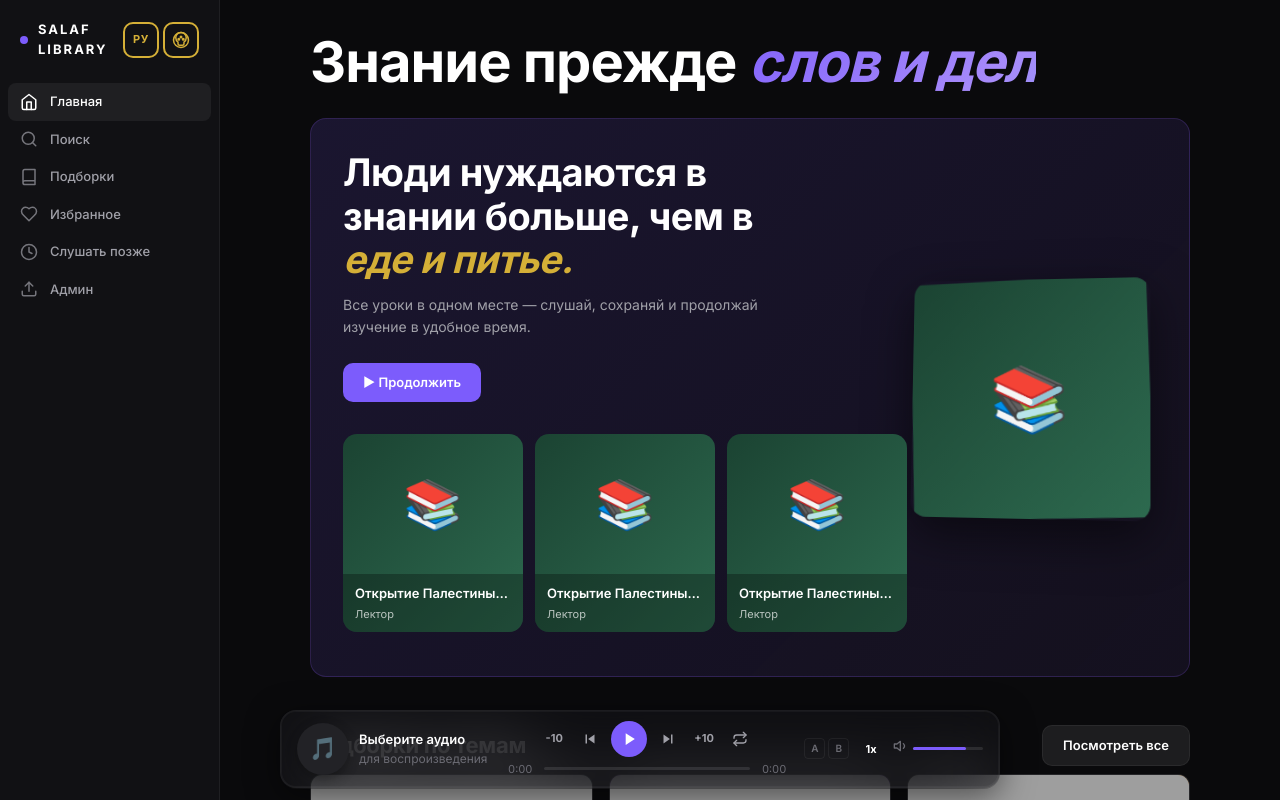
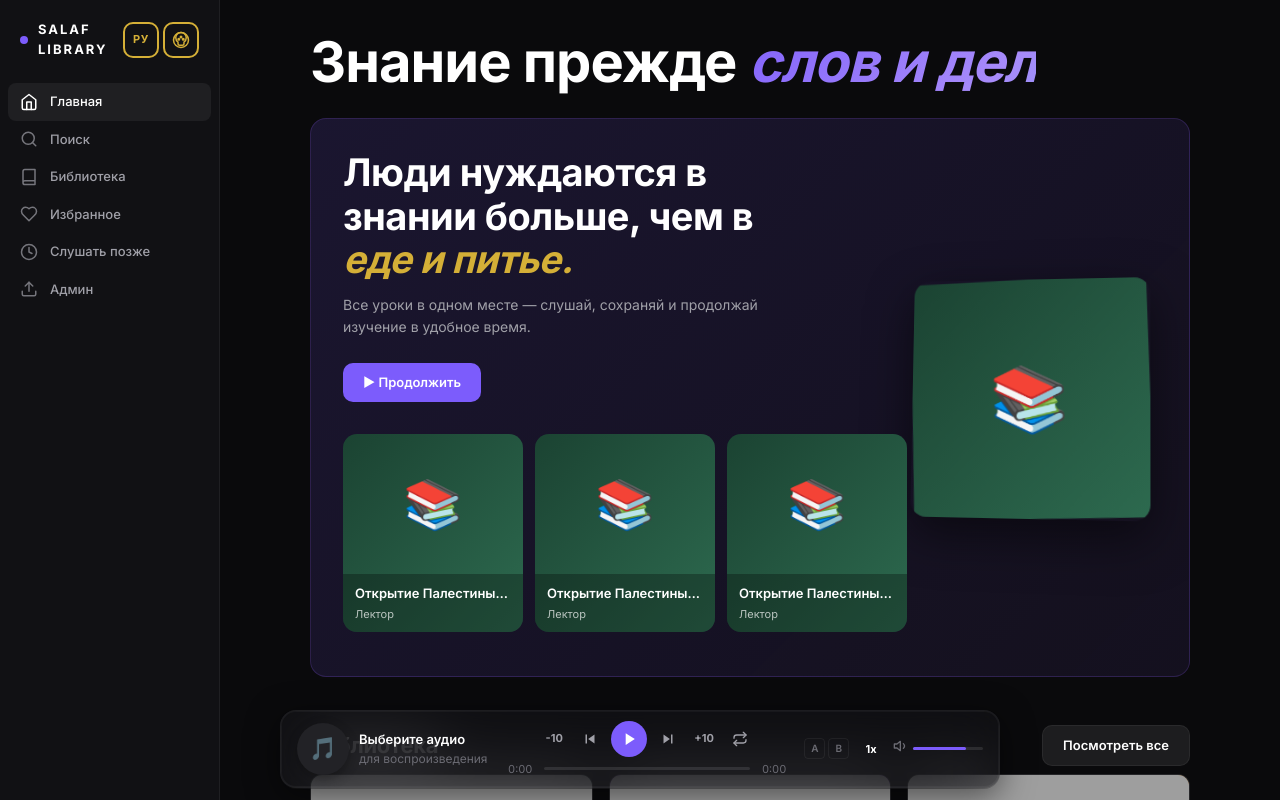
Before and after one commit to aminmod-bit/audio.salaflibrary, a React (Vite) app: page / in a window 1280 px wide. Built offline with nearby package versions, Linux system fonts and the light colour scheme; grey boxes are pictures that could not be loaded.

Commit message:
Rename Подборки to Библиотека, remove search tags, keep audio covers in hero

```diff
--- a/src/App.tsx
+++ b/src/App.tsx
@@ -682,7 +682,7 @@ export default function App() {
 
                 {/* Playlists Section - YouTube style like Photo 4 */}
                 <div className="section-header" style={{marginTop:48,justifyContent:'space-between'}}>
-                  <h3 className="section-title" style={{margin:0}}>Подборки по темам</h3>
+                  <h3 className="section-title" style={{margin:0}}>Библиотека</h3>
                   <button className="hero-btn hero-btn-secondary" onClick={() => goto('library')}>Посмотреть все</button>
                 </div>
                 <div className="playlists-yt-grid">
@@ -829,24 +829,10 @@ export default function App() {
 
                 {/* Default state */}
                 {!searchQuery.trim() && (
-                  <>
-                    <div className="tag-group">
-                      <div className="tag-group-header">{Ico.library} Разделы</div>
-                      <div className="tag-group-tags">
-                        {categories.map(c => (
-                          <button key={c.id} className="tag" onClick={() => { setActiveCategory(c); goto('category') }}>{c.icon} {c.name}</button>
-                        ))}
-                      </div>
-                    </div>
-                    <div className="tag-group">
-                      <div className="tag-group-header">{Ico.sparkles} Популярные темы</div>
-                      <div className="tag-group-tags">
-                        {['Намаз','Закяат','Хадж','Таухид','Сира','Терпение','Покаяние','Смирение','Знание'].map(t => (
-                          <button key={t} className="tag" onClick={() => setSearchQuery(t)}>🏷 {t}</button>
-                        ))}
-                      </div>
-                    </div>
-                  </>
+                  <div className="lib-empty">
+                    <div className="lib-empty-icon">🔍</div>
+                    <div className="lib-empty-title">Введите запрос для поиска</div>
+                  </div>
                 )}
               </>
             )}
@@ -854,11 +840,11 @@ export default function App() {
             {/* ═══ PLAYLISTS ═══ */}
             {page === 'playlists' && (
               <>
-                <h1 className="page-title" style={{marginBottom:20}}>Подборки</h1>
+                <h1 className="page-title" style={{marginBottom:20}}>Библиотека</h1>
                 <div className="lib-tabs" style={{marginBottom:20}}>
                   {['all','recent','mine'].map(t => (
                     <button key={t} className={`lib-tab ${t==='all'?'active':''}`}>
-                      {{all:'Недавно добавленные',recent:'Подборки',mine:'Мои'}[t]}
+                      {{all:'Недавно добавленные',recent:'Библиотека',mine:'Мои'}[t]}
                     </button>
                   ))}
                 </div>
--- a/src/i18n.ts
+++ b/src/i18n.ts
@@ -20,7 +20,7 @@ const translations: Record<Lang, Record<string, string>> = {
     btn_configure: 'Настроить',
     nav_home: 'Главная',
     nav_search: 'Поиск',
-    nav_playlist: 'Подборки',
+    nav_playlist: 'Библиотека',
     nav_library: 'Библиотека',
     nav_profile: 'Профиль',
     nav_favorites: 'Избранное',
@@ -126,7 +126,7 @@ const translations: Record<Lang, Record<string, string>> = {
     btn_configure: 'Configure',
     nav_home: 'Home',
     nav_search: 'Search',
-    nav_playlist: 'Collections',
+    nav_playlist: 'Library',
     nav_library: 'Library',
     nav_profile: 'Profile',
     nav_favorites: 'Favorites',
```
